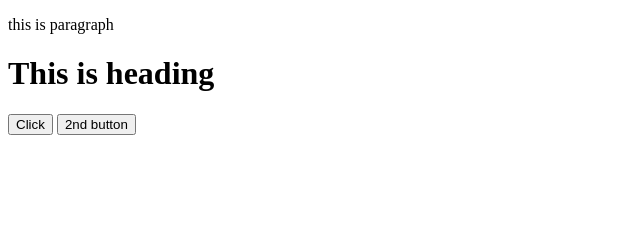
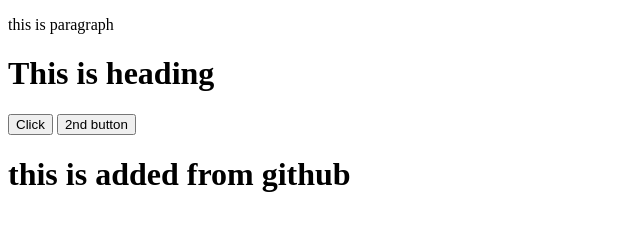
Before and after one commit to i-am-anas/eee-association-frontend, a plain HTML site: page index.html in a window 1280 px wide. Shown: the whole page, without its empty margins (0-640 px from the left). Drawn offline with Linux system fonts and the light colour scheme.

Commit message:
Update index.html

```diff
--- a/index.html
+++ b/index.html
@@ -11,6 +11,7 @@
     <h1>This is heading</h1>
     <button>Click</button>
     <button>2nd button</button>
+       <h1>this is added from github</h1>
    </div>
 </body>
 </html>
```
